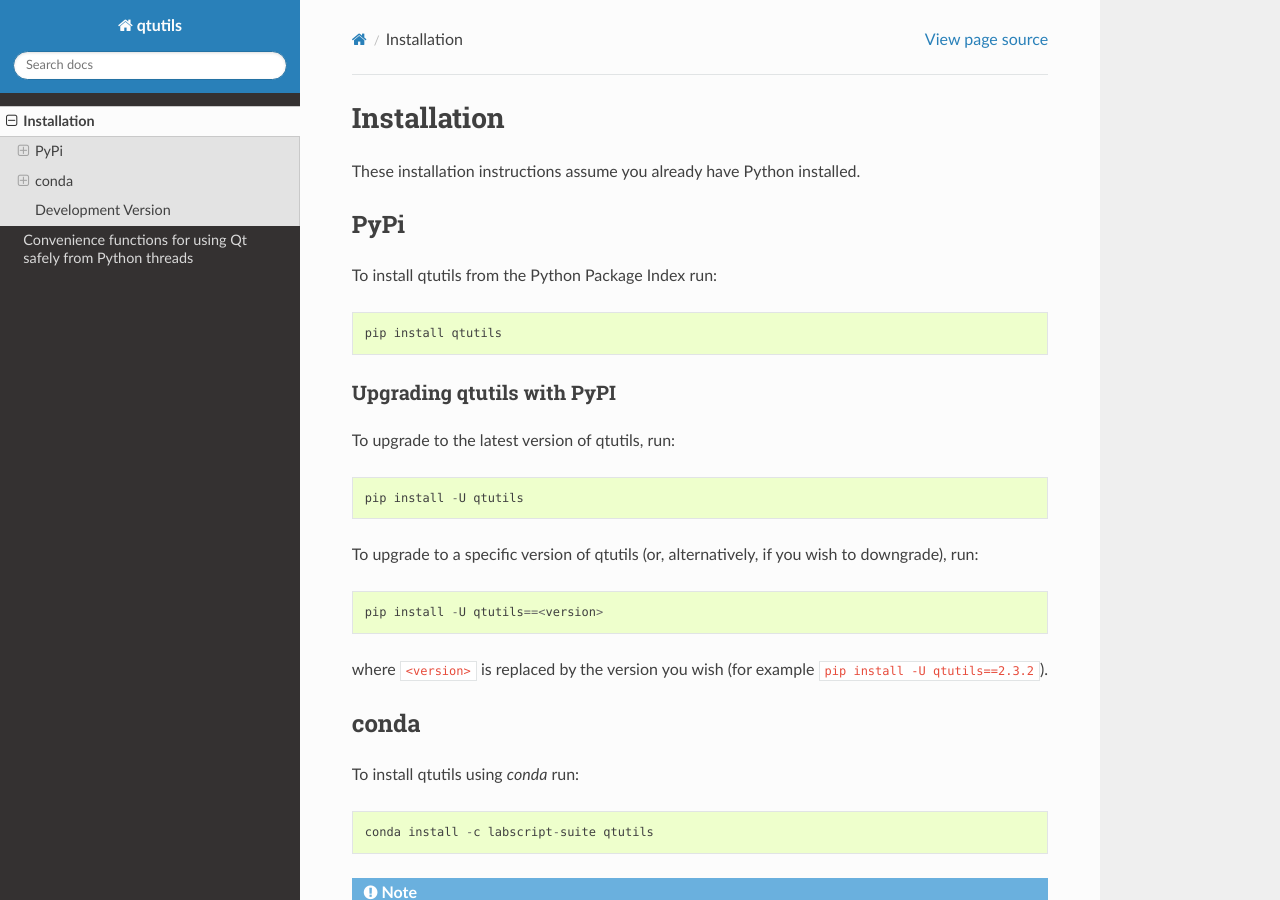
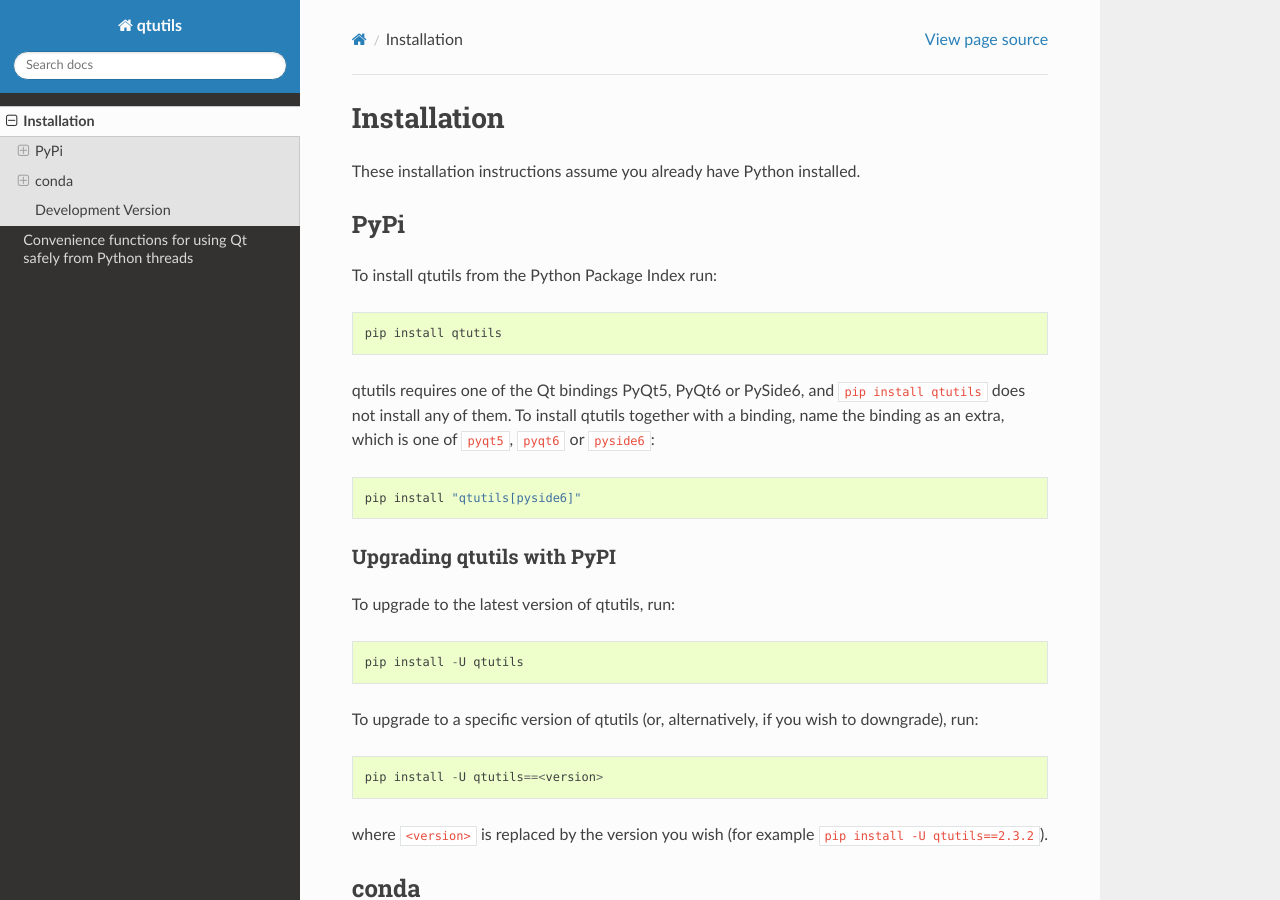
Before and after one commit to philipstarkey/qtutils, a Sphinx documentation site: the page built from docs/install.rst, in a window 1280 px wide and 900 px high. Built offline with Sphinx 7.4.7 and the Read the Docs theme 3.1.0, drawn with Linux system fonts in a browser that asks for light colours.

Commit message:
Correct the invoke_in_main examples and list the binding extras
In the threading page, the second example imported `get_inmain_result`
from `qtutils`, which does not export it, and the third example imported
`inmain_later` and `get_inmain_result` the same way, called `inmain`
without importing it, and used `QLineEdit` without an application or an
import. A comment called the returned object a `Queue.Queue`, the Python 2
name, and the page linked the Qt 5 documentation on threads. The
installation page did not say that qtutils needs a Qt binding, nor that
the `pyqt5`, `pyqt6` and `pyside6` extras install one.

This commit imports `get_inmain_result` from `qtutils.invoke_in_main`,
makes the third example a complete program that creates the application,
runs the event loop and quits it from the thread, adds the missing import
to the decorator example, names `queue.Queue`, links the Qt 6 page, and
fixes two typos. The installation page lists the three extras.

The third example runs to completion with PyQt5 on the offscreen
platform and prints the line edit's text, and the decorator example runs.

Co-Authored-By: Claude Opus 5.5 <noreply@anthropic.com>
Claude-Session: https://claude.ai/code/session_01CEhjRcvvaKejruGiNCGQ5K

```diff
--- a/docs/install.rst
+++ b/docs/install.rst
@@ -10,6 +10,11 @@ PyPi
 To install qtutils from the Python Package Index run::
 
     pip install qtutils
+
+qtutils requires one of the Qt bindings PyQt5, PyQt6 or PySide6, and :code:`pip install qtutils` does not install any of them.
+To install qtutils together with a binding, name the binding as an extra, which is one of :code:`pyqt5`, :code:`pyqt6` or :code:`pyside6`::
+
+    pip install "qtutils[pyside6]"
 
 
 Upgrading qtutils with PyPI
```
Also changed, not shown: docs/invoke_in_main.rst (+18 -6 lines).
